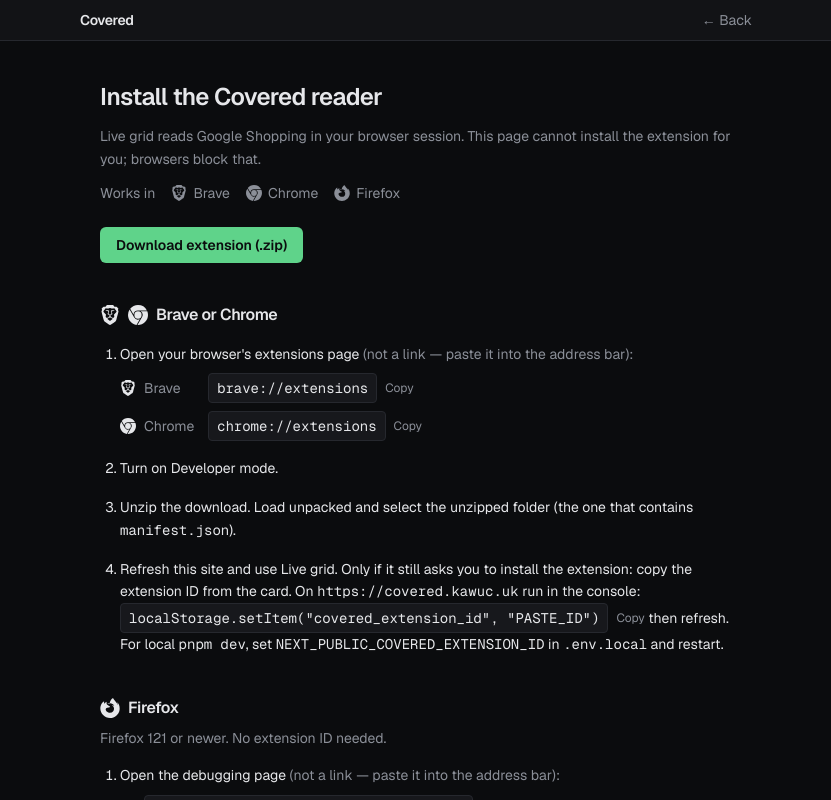
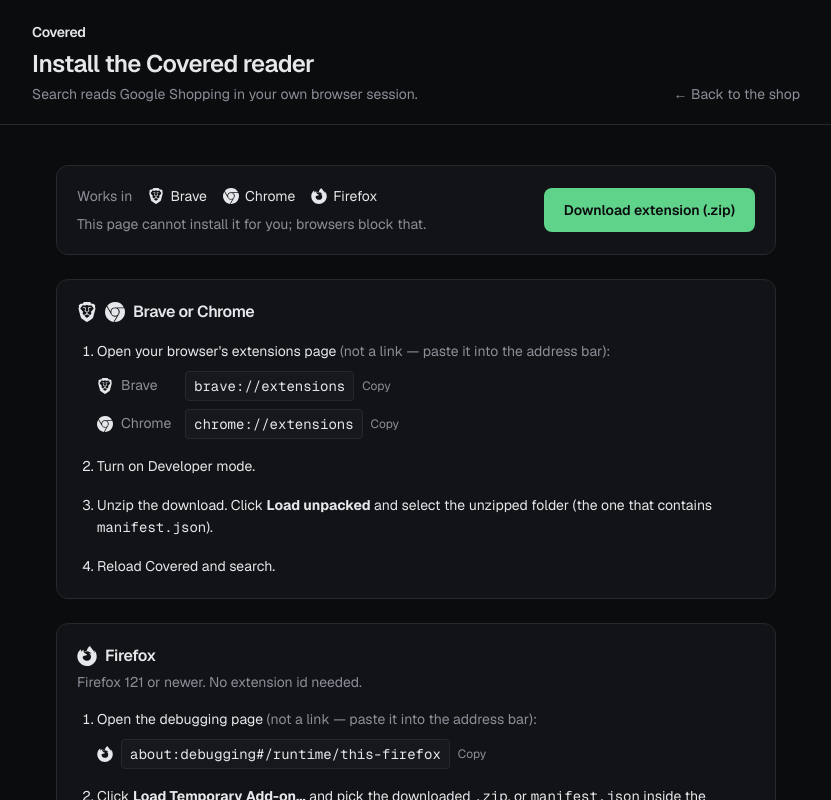
Before and after one commit to NotKrystian/covered, a Next.js app: page /ext in a window 1280 px wide. Shown: the top 800 px of the page, without its empty margins (224-1055 px from the left). Built offline with nearby package versions, Linux system fonts and the light colour scheme.

Commit message:
feat(ui): match new dashboard style for pay sheet, watch card and reader page

```diff
--- a/src/app/ext/page.tsx
+++ b/src/app/ext/page.tsx
@@ -12,25 +12,32 @@
   ? `localStorage.setItem("covered_extension_id", "${COVERED_READER_EXTENSION_ID}")`
   : `localStorage.setItem("covered_extension_id", "PASTE_ID")`;
 
+const CARD = "rounded-xl border border-line bg-panel px-5 py-5";
+const STEPS = "mt-4 list-decimal space-y-4 pl-5 text-sm leading-relaxed";
+
 export default function ExtPage() {
   return (
     <div className="min-h-full bg-background text-foreground">
-      <header className="border-b border-line bg-panel px-5 py-2.5 text-sm">
-        <div className="mx-auto flex max-w-2xl items-baseline justify-between gap-4">
-          <span className="font-semibold tracking-tight text-foreground">Covered</span>
-          <Link href="/" className="text-muted hover:text-foreground">
-            ← Back
+      <header className="border-b border-line px-6 py-5">
+        <div className="mx-auto flex max-w-3xl flex-wrap items-end justify-between gap-4">
+          <div>
+            <Link href="/" className="text-sm font-semibold tracking-tight">
+              Covered
+            </Link>
+            <h1 className="mt-1 text-2xl font-semibold tracking-tight">Install the Covered reader</h1>
+            <p className="mt-1 text-sm text-muted">Search reads Google Shopping in your own browser session.</p>
+          </div>
+          <Link href="/" className="text-sm text-muted hover:text-foreground">
+            ← Back to the shop
           </Link>
         </div>
       </header>
-      <main className="mx-auto max-w-2xl px-5 py-10">
-        <h1 className="text-2xl font-semibold tracking-tight">Install the Covered reader</h1>
-        <p className="mt-3 text-sm leading-relaxed text-muted">
-          Live grid reads Google Shopping in your browser session. This page cannot install the
-          extension for you; browsers block that.
-        </p>
-        <p className="mt-3 flex flex-wrap items-center gap-x-4 gap-y-2 text-sm text-muted">
-          <span>Works in</span>
+
+      <main className="mx-auto max-w-3xl space-y-6 px-6 py-10">
+        <section className={`${CARD} flex flex-wrap items-center justify-between gap-5`}>
+          <div>
+            <p className="flex flex-wrap items-center gap-x-4 gap-y-2 text-sm">
+              <span className="text-muted">Works in</span>
               <span className="flex items-center gap-1.5">
                 <BrowserIcon browser="brave" /> Brave
               </span>
@@ -41,39 +48,23 @@
                 <BrowserIcon browser="firefox" /> Firefox
               </span>
             </p>
-
+            <p className="mt-2 text-sm text-muted">This page cannot install it for you; browsers block that.</p>
+          </div>
           <a
             href="/ext/covered-reader.zip"
-          className="mt-6 inline-flex rounded-md bg-accent px-4 py-2 text-sm font-semibold text-background hover:brightness-110"
+            className="rounded-lg bg-accent px-5 py-3 text-sm font-semibold text-background hover:brightness-110"
           >
             Download extension (.zip)
           </a>
+        </section>
 
-        {COVERED_READER_EXTENSION_ID ? (
-          <section className="mt-8 rounded-lg border border-accent/40 bg-accent-soft px-4 py-3">
-            <p className="flex items-center gap-1.5 text-xs uppercase tracking-wide text-muted">
-              Extension id
-              <span className="normal-case tracking-normal">·</span>
-              <BrowserIcon browser="brave" className="h-3.5 w-3.5" />
-              <BrowserIcon browser="chrome" className="h-3.5 w-3.5" />
-              <span className="normal-case tracking-normal">Brave and Chrome only</span>
-            </p>
-            <p className="mt-1.5">
-              <CopyText value={COVERED_READER_EXTENSION_ID} />
-            </p>
-            <p className="mt-2 text-sm text-muted">
-              Load unpacked keeps this id because the manifest includes a <code>key</code>. Paste it
-              if the card shows something else.
-            </p>
-          </section>
-        ) : null}
-
-        <h2 className="mt-10 flex items-center gap-2 text-base font-semibold tracking-tight">
+        <section className={CARD}>
+          <h2 className="flex items-center gap-2 text-base font-semibold tracking-tight">
             <BrowserIcon browser="brave" className="h-5 w-5" />
             <BrowserIcon browser="chrome" className="h-5 w-5" />
             Brave or Chrome
           </h2>
-        <ol className="mt-4 list-decimal space-y-4 pl-5 text-sm leading-relaxed">
+          <ol className={STEPS}>
             <li>
               Open your browser&apos;s extensions page
               <span className="text-muted"> (not a link — paste it into the address bar):</span>
@@ -92,26 +83,41 @@
             </li>
             <li>Turn on Developer mode.</li>
             <li>
-            Unzip the download. Load unpacked and select the unzipped folder (the one that contains{" "}
-            <code>manifest.json</code>).
+              Unzip the download. Click <strong>Load unpacked</strong> and select the unzipped folder (the one that
+              contains <code>manifest.json</code>).
             </li>
-          <li>
-            Refresh this site and use Live grid. Only if it still asks you to install the extension:
-            copy the extension ID from the card. On{" "}
-            <code className="text-foreground">https://covered.kawuc.uk</code> run in the console:{" "}
-            <CopyText value={STORAGE_SNIPPET} /> then refresh. For local{" "}
-            <code>pnpm dev</code>, set{" "}
-            <code className="text-foreground">NEXT_PUBLIC_COVERED_EXTENSION_ID</code> in{" "}
-            <code>.env.local</code> and restart.
-          </li>
+            <li>Reload Covered and search.</li>
           </ol>
+          {COVERED_READER_EXTENSION_ID ? (
+            <div className="mt-5 rounded-lg border border-line bg-panel-raised px-4 py-3 text-sm">
+              <p className="text-muted">
+                Only if search still says the reader is not installed: the extension id should read
+              </p>
+              <p className="mt-2">
+                <CopyText value={COVERED_READER_EXTENSION_ID} />
+              </p>
+              <p className="mt-2 text-muted">
+                If the card shows a different id, run this in the console on{" "}
+                <code className="text-foreground">https://covered.kawuc.uk</code> and reload:
+              </p>
+              <p className="mt-2">
+                <CopyText value={STORAGE_SNIPPET} />
+              </p>
+              <p className="mt-2 text-muted">
+                For local <code>pnpm dev</code>, set <code className="text-foreground">NEXT_PUBLIC_COVERED_EXTENSION_ID</code>{" "}
+                in <code>.env.local</code> and restart.
+              </p>
+            </div>
+          ) : null}
+        </section>
 
-        <h2 className="mt-10 flex items-center gap-2 text-base font-semibold tracking-tight">
+        <section className={CARD}>
+          <h2 className="flex items-center gap-2 text-base font-semibold tracking-tight">
             <BrowserIcon browser="firefox" className="h-5 w-5" />
             Firefox
           </h2>
-        <p className="mt-2 text-sm text-muted">Firefox 121 or newer. No extension ID needed.</p>
-        <ol className="mt-4 list-decimal space-y-4 pl-5 text-sm leading-relaxed">
+          <p className="mt-1 text-sm text-muted">Firefox 121 or newer. No extension id needed.</p>
+          <ol className={STEPS}>
             <li>
               Open the debugging page
               <span className="text-muted"> (not a link — paste it into the address bar):</span>
@@ -124,17 +130,17 @@
               Click <strong>Load Temporary Add-on…</strong> and pick the downloaded <code>.zip</code>, or{" "}
               <code>manifest.json</code> inside the unzipped folder.
             </li>
-          <li>Refresh this site and use Live grid.</li>
+            <li>Reload Covered and search.</li>
             <li>
-            If it still asks you to install the extension, open <CopyText value="about:addons" />, choose
-            Covered reader → <strong>Permissions</strong>, and allow <code>www.google.com</code> and this
-            site.
+              If search still says the reader is not installed, open <CopyText value="about:addons" />, choose
+              Covered reader → <strong>Permissions</strong>, and allow <code>www.google.com</code> and this site.
             </li>
           </ol>
           <p className="mt-4 text-sm text-muted">
             Firefox removes temporary add-ons when it restarts; load it again the same way. Its warnings about{" "}
             <code>key</code> and <code>externally_connectable</code> are Chrome-only settings and harmless.
           </p>
+        </section>
       </main>
     </div>
   );
--- a/src/components/Dashboard.tsx
+++ b/src/components/Dashboard.tsx
@@ -230,7 +230,7 @@
       const chosen = result.listings.find((i) => i.id === result.verdict.chosen_id);
       setPayOpen(false);
       setReceipt(
-        `Paid ${chosen?.price_label ?? ""} to ${chosen?.merchant ?? "listing"} · wallet ${formatPence(done.balance_pence)}`,
+        `Paid ${chosen?.price_label ?? ""} to ${chosen?.merchant ?? "listing"} from your Covered demo wallet · balance ${formatPence(done.balance_pence)}`,
       );
     } finally {
       setApproving(false);
@@ -379,12 +379,12 @@
                   <Link href="/ext" className="text-accent hover:underline">
                     Install the Covered reader
                   </Link>{" "}
-                  in Brave, then reload the extension and try again.
+                  in Brave, Chrome or Firefox, then reload this page and try again.
                 </p>
               )}
               {error.kind === "challenge" && (
                 <p className="mt-4 text-sm text-muted">
-                  Sign in to Google in Brave, pass the check in a normal tab, then search again. Covered will not bypass it.
+                  Sign in to Google in your browser, pass the check in a normal tab, then search again. Covered will not bypass it.
                 </p>
               )}
             </div>
@@ -416,7 +416,21 @@
                 </div>
               )}
               {receipt && (
-                <p className="rounded-xl border border-accent/40 bg-accent-soft px-5 py-3 text-sm">{receipt}</p>
+                <>
+                  <p className="rounded-xl border border-accent/40 bg-accent-soft px-5 py-3 text-sm">{receipt}</p>
+                  <div className="rounded-xl border border-dashed border-line px-5 py-4">
+                    <p className="flex flex-wrap items-center gap-2 text-sm font-medium">
+                      14-day price-drop watch
+                      <span className="rounded-full border border-line px-2 py-px text-[10px] font-normal uppercase tracking-wide text-muted">
+                        Coming next
+                      </span>
+                    </p>
+                    <p className="mt-1 text-sm leading-relaxed text-muted">
+                      Inside your cooling-off window, Covered will re-check this price and move you if you would clear{" "}
+                      {formatPence(settings.switch_minimum_pence)} after postage. Not built yet.
+                    </p>
+                  </div>
+                </>
               )}
               {rows.length === 0 ? (
                 <p className="text-sm text-muted">No listings came back for that search.</p>
--- a/src/components/Onboarding.tsx
+++ b/src/components/Onboarding.tsx
@@ -95,6 +95,12 @@
           <section className="space-y-8">
             <h1 className="text-4xl font-semibold tracking-tight">Inside 14 days, only switch if you clear this after postage</h1>
             <p className="text-muted">Default £8. A cheaper find has to beat this after you pay to send the first one back.</p>
+            <p className="text-sm leading-relaxed text-muted">
+              <span className="mr-2 inline-block rounded-full border border-line px-2 py-px align-[1px] text-[10px] uppercase tracking-wide">
+                Coming next
+              </span>
+              The 14-day price-drop watch that uses this is not built yet. Your number is saved for it.
+            </p>
             <PoundField
               large
               label="Switch minimum in pounds"
--- a/src/components/PaySheet.tsx
+++ b/src/components/PaySheet.tsx
@@ -76,11 +76,11 @@
         aria-modal="true"
         aria-labelledby="pay-sheet-title"
         onClick={(e) => e.stopPropagation()}
-        className="sheet-up mb-6 w-full max-w-sm rounded-2xl border border-line bg-panel p-5 shadow-2xl"
+        className="sheet-up mx-4 mb-6 w-full max-w-sm rounded-2xl border border-line bg-panel p-6 shadow-2xl"
       >
         <div className="flex items-center justify-between">
           <span className="flex items-center gap-2">
-            <span id="pay-sheet-title" className="font-semibold tracking-tight">
+            <span id="pay-sheet-title" className="text-sm font-semibold tracking-tight">
               Covered
             </span>
             <span className="rounded-full border border-line px-1.5 py-px text-[10px] uppercase tracking-wide text-muted">
@@ -153,12 +153,12 @@
               setHint(true);
             }
           }}
-          className="relative mt-5 flex h-12 w-full select-none items-center justify-center rounded-xl border border-accent/50 bg-accent-soft font-semibold text-accent outline-none focus-visible:ring-2 focus-visible:ring-accent disabled:border-line disabled:bg-panel-raised disabled:text-muted"
+          className="relative mt-5 flex h-12 w-full select-none items-center justify-center rounded-lg bg-accent font-semibold text-background outline-none hover:brightness-110 focus-visible:ring-2 focus-visible:ring-accent focus-visible:ring-offset-2 focus-visible:ring-offset-panel disabled:bg-panel-raised disabled:text-muted disabled:hover:brightness-100"
         >
           {targetLabel}
           {canPay && (
             // The side-button cue: a pulsing bar at the edge, like the phone's double-click prompt.
-            <span aria-hidden="true" className="side-pulse absolute top-2 right-2 bottom-2 w-1 rounded-full bg-accent" />
+            <span aria-hidden="true" className="side-pulse absolute top-2 right-2 bottom-2 w-1 rounded-full bg-background/70" />
           )}
         </button>
         <p className="mt-2 text-center text-[11px] text-muted">
--- a/src/components/PoundField.tsx
+++ b/src/components/PoundField.tsx
@@ -6,16 +6,20 @@
   return Math.round(n * 100);
 }
 
-function Chevron({ up }: { up: boolean }) {
+function Chevron({ up, large }: { up: boolean; large: boolean }) {
   return (
-    <svg viewBox="0 0 8 5" aria-hidden="true" className={`h-[5px] w-2 ${up ? "" : "rotate-180"}`}>
+    <svg
+      viewBox="0 0 8 5"
+      aria-hidden="true"
+      className={`${large ? "h-[7px] w-3" : "h-[5px] w-2"} ${up ? "" : "rotate-180"}`}
+    >
       <path d="M1 4l3-3 3 3" fill="none" stroke="currentColor" strokeWidth="1.5" strokeLinecap="round" strokeLinejoin="round" />
     </svg>
   );
 }
 
 const STEP_BUTTON =
-  "flex flex-1 items-center justify-center px-1 text-muted hover:bg-line hover:text-foreground active:text-accent disabled:pointer-events-none disabled:opacity-30";
+  "flex flex-1 items-center justify-center text-muted hover:bg-line hover:text-foreground active:text-accent disabled:pointer-events-none disabled:opacity-30";
 
 type Props = {
   pence: number;
@@ -53,8 +57,14 @@
         }`}
       />
       <span className="flex flex-col self-stretch border-l border-line">
-        <button type="button" tabIndex={-1} aria-label={`${label}, £1 more`} onClick={() => step(1)} className={STEP_BUTTON}>
-          <Chevron up />
+        <button
+          type="button"
+          tabIndex={-1}
+          aria-label={`${label}, £1 more`}
+          onClick={() => step(1)}
+          className={`${STEP_BUTTON} ${large ? "px-2.5" : "px-1"}`}
+        >
+          <Chevron up large={large} />
         </button>
         <button
           type="button"
@@ -62,9 +72,9 @@
           aria-label={`${label}, £1 less`}
           onClick={() => step(-1)}
           disabled={pence <= 0}
-          className={STEP_BUTTON}
+          className={`${STEP_BUTTON} ${large ? "px-2.5" : "px-1"}`}
         >
-          <Chevron up={false} />
+          <Chevron up={false} large={large} />
         </button>
       </span>
     </span>
```
Lines whose indentation alone changed are shown as unchanged.
